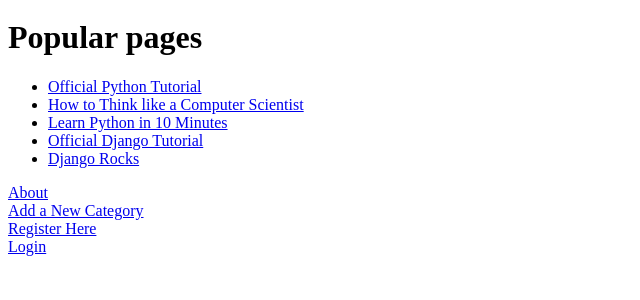
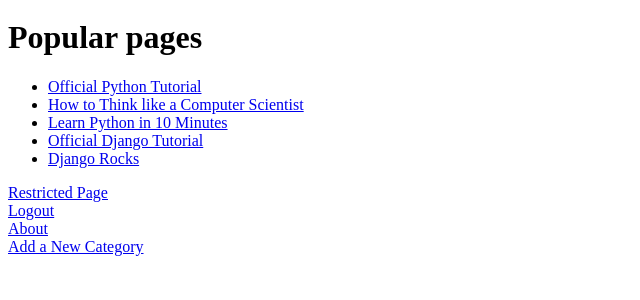
Before and after one commit to apenchev/tangowithdjango, a Django app: page /rango/ in a window 1280 px wide. Shown: the part 172-472 px from the top of the page, without its empty margins (0-640 px from the left). Run offline with Django 3.2, Linux system fonts and the light colour scheme; a user stored in the database is signed in; data comes from the database, SQL or seed files in the repository; both versions use the stored data as it was after the commit.

Commit message:
Chapter 9 - Logout implemented.

```diff
--- a/rango/urls.py
+++ b/rango/urls.py
@@ -9,4 +9,5 @@ urlpatterns = patterns('',
         url(r'^category/(?P<category_name_slug>[\w\-]+)/add_page/$', views.add_page, name='add_page'),
         url(r'^register/$', views.register, name='register'),
         url(r'^login/$', views.user_login, name='login'),
-        url(r'^restricted/', views.restricted, name='restricted'),)
+        url(r'^restricted/', views.restricted, name='restricted'),
+        url(r'^logout/$', views.user_logout, name='logout'),)
--- a/rango/views.py
+++ b/rango/views.py
@@ -1,5 +1,5 @@
 from django.shortcuts import render
-from django.contrib.auth import authenticate, login
+from django.contrib.auth import authenticate, login, logout
 from django.contrib.auth.decorators import login_required
 from django.http import HttpResponseRedirect, HttpResponse
 from rango.models import Category, Page
@@ -191,3 +191,12 @@ def user_login(request):
 @login_required
 def restricted(request):
     return HttpResponse("Since you're logged in, you can see this text!")
+
+# Use the login_required() decorator to ensure only those logged in can access the view.
+@login_required
+def user_logout(request):
+    # Since we know the user is logged in, we can now just log them out.
+    logout(request)
+
+    # Take the user back to the homepage
+    return HttpResponseRedirect('/rango/')
--- a/templates/rango/index.html
+++ b/templates/rango/index.html
@@ -33,10 +33,16 @@
 			<strong>There are no pages.</strong>
 		{% endif %}
 
-		<a href="/rango/about/">About</a><br>
+        {% if user.is_authenticated %}
+        <a href="/rango/restricted/">Restricted Page</a><br>
+        <a href="/rango/logout/">Logout</a><br>
+        {% else %}
+        <a href="/rango/register/">Register Here</a><br>
+        <a href="/rango/login/">Login</a><br>
+        {% endif %}
+
+        <a href="/rango/about/">About</a><br>
         <a href="/rango/add_category/">Add a New Category</a><br>
-        <a href="/rango/register/">Register Here</a><br>
-        <a href="/rango/login/">Login</a>
 	</body>
 
 </html>
```
Also changed, not shown: db.sqlite3.
